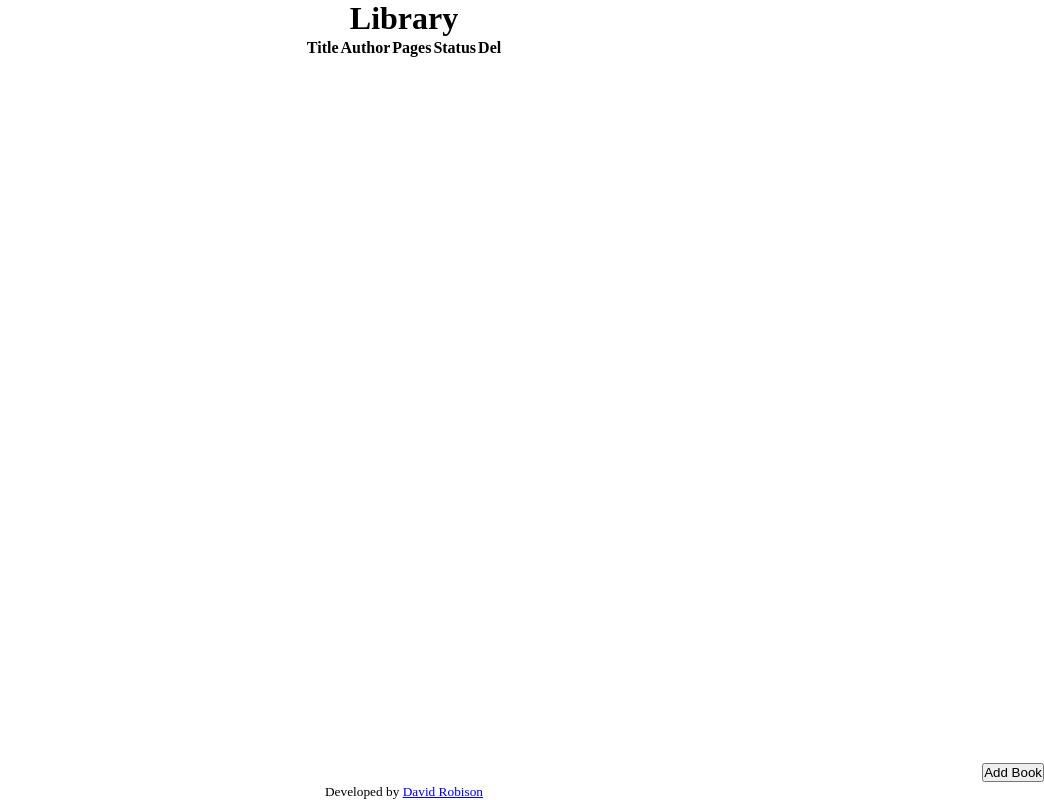
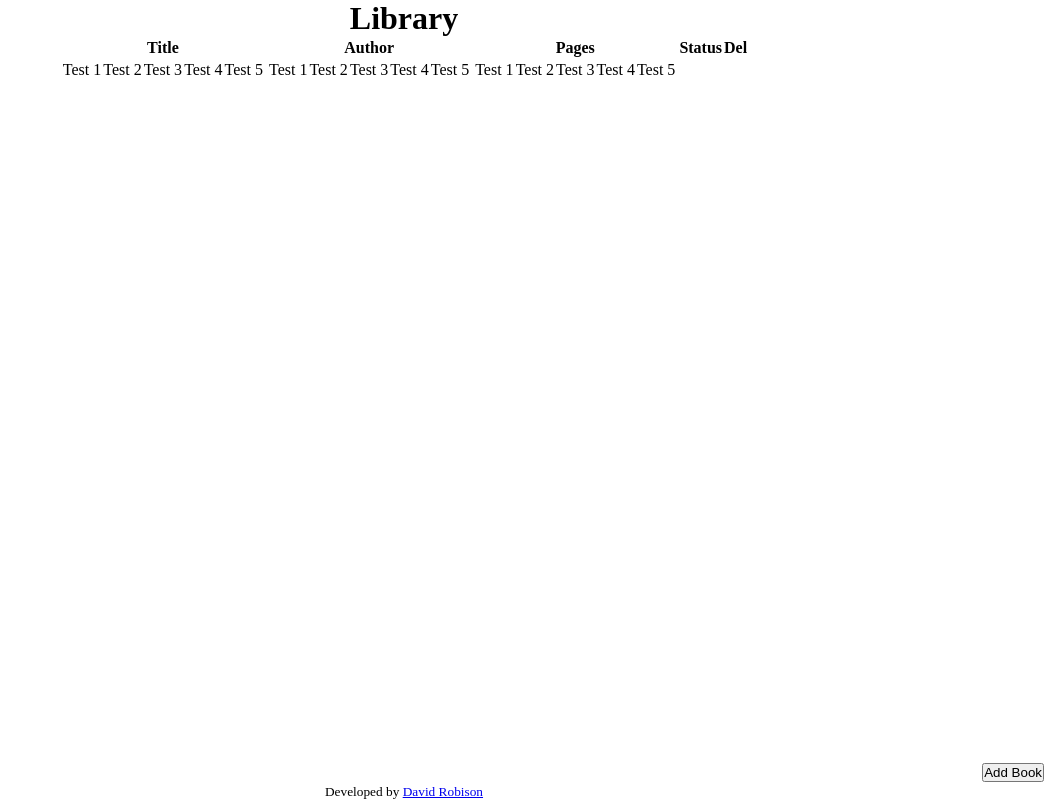
Before and after one commit to robisonwebdev/library-react, a React (Create React App) app: page / in a window 1280 px wide. Shown: the whole page, without its empty margins (236-1280 px from the left). Built offline with nearby package versions, Linux system fonts and the light colour scheme.

Commit message:
Setup five test td's

```diff
--- a/src/components/BookDetails.js
+++ b/src/components/BookDetails.js
@@ -1,7 +1,11 @@
 const BookDetails = (props) => {
     return (
         <div className='bookDetails'>
-
+            <td>Test 1</td>
+            <td>Test 2</td>
+            <td>Test 3</td>
+            <td>Test 4</td>
+            <td>Test 5</td>
         </div>
     );
 }
```
